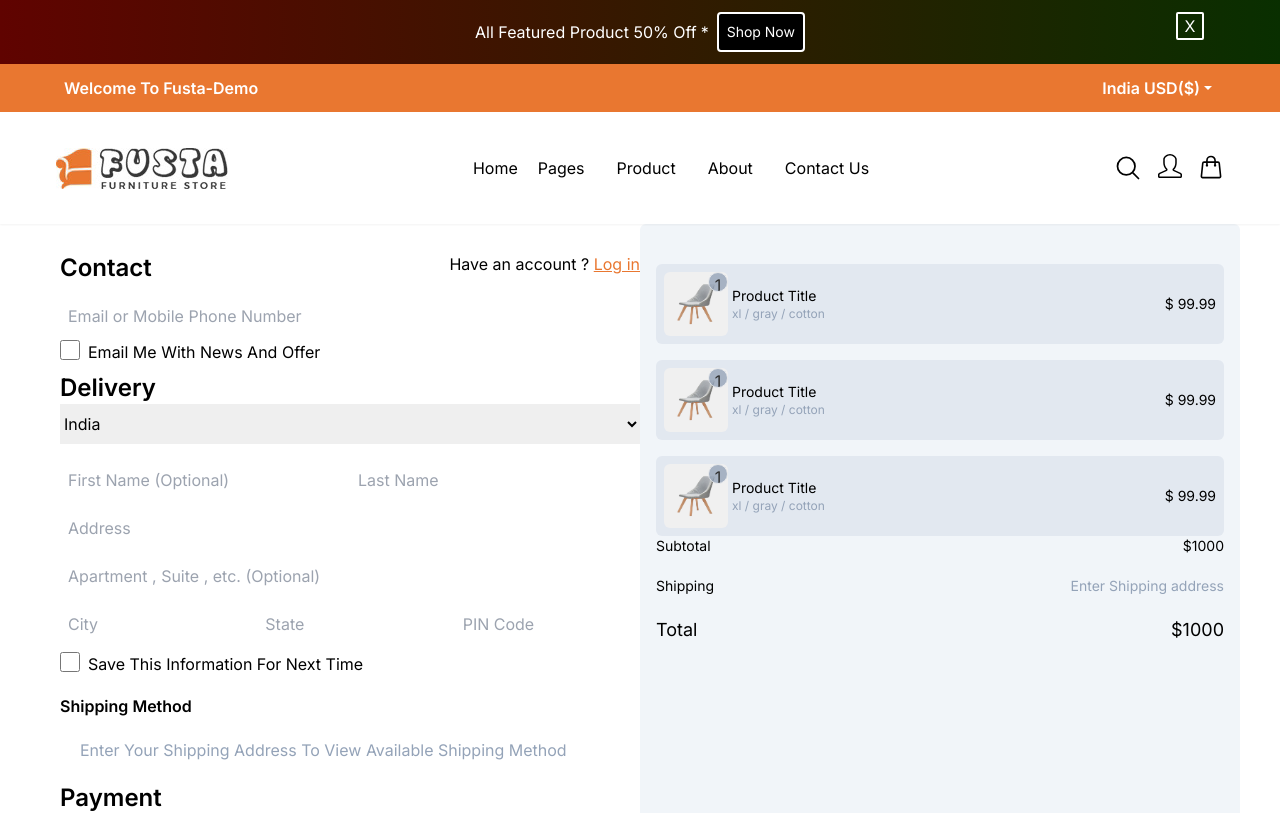
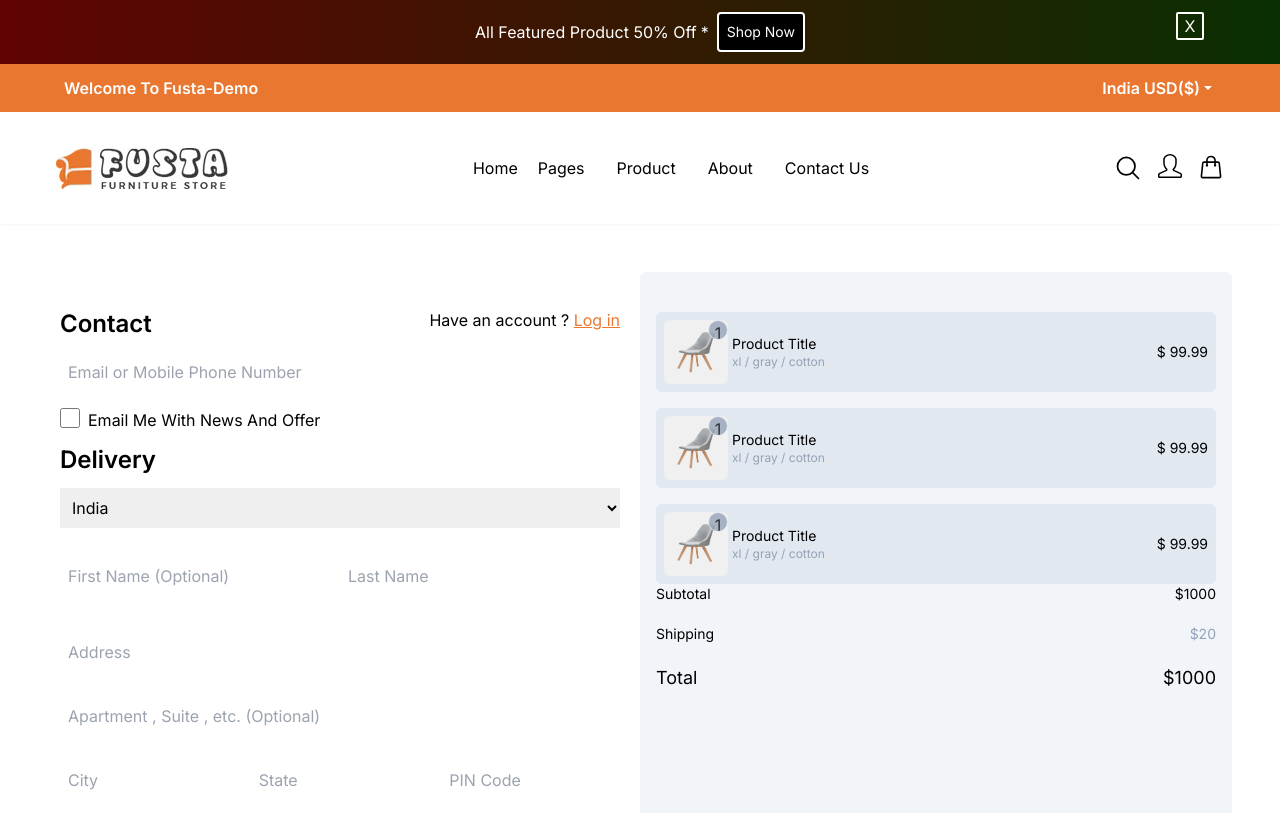
Before and after one commit to kirtankathiriya/fusta-furniture-final-git-repo, a Next.js app: page /Checkout in a window 1280 px wide. Shown: the top 813 px of the page. Built offline with nearby package versions, Linux system fonts and the light colour scheme.

Commit message:
checkout page setting by padding and margin

```diff
--- a/src/app/Checkout/commonForm.tsx
+++ b/src/app/Checkout/commonForm.tsx
@@ -6,33 +6,33 @@ function CommonForm({ }: Props) {
     return (
         <div className='rounded'>
             <label htmlFor="select country" className='sr-only'>select country</label>
-            <select name="countries" id="countries" className='w-full h-10 text-left'>
+            <select name="countries" id="countries" className='w-full h-10 text-left px-2'>
                 <option value="in">India</option>
             </select>
 
-            <div className='gap-2'>
-                <label htmlFor="First Name" className='sr-only gap-3'>First Name</label>
-                <input type="text" placeholder='First Name (Optional)' className='mt-4 w-full md:w-1/2 p-2 mb-2' />
+            <div className='gap-3 my-3'>
+                <label htmlFor="First Name" className='sr-only'>First Name</label>
+                <input type="text" placeholder='First Name (Optional)' className='mt-4 w-full md:w-1/2 p-2 my-3' />
 
                 <label htmlFor="Last Name" className='sr-only'>Last Name</label>
-                <input type="text" placeholder='Last Name' className='p-2 w-full md:w-1/2 mb-2' />
+                <input type="text" placeholder='Last Name' className='p-2 w-full md:w-1/2 my-3' />
             </div>
 
             <label htmlFor="Address" className='sr-only'>Address</label>
-            <input type="Address" placeholder='Address' className='w-full p-2 mb-2' />
+            <input type="Address" placeholder='Address' className='w-full p-2 my-3' />
 
             <label htmlFor="ApartMent" className='sr-only'>ApartMent</label>
-            <input type="text" placeholder='Apartment , Suite , etc. (Optional)' className='w-full p-2 mb-2' />
+            <input type="text" placeholder='Apartment , Suite , etc. (Optional)' className='w-full p-2 my-3' />
 
             <div className='flex flex-col md:flex-row gap-3'>
                 <label htmlFor="city" className='sr-only'>City</label>
-                <input type="text" placeholder='City' className='w-full p-2 mb-2' />
+                <input type="text" placeholder='City' className='w-full p-2 my-3' />
 
                 <label htmlFor="state" className='sr-only'>State</label>
-                <input type="text" placeholder='State' className='w-full p-2 mb-2' />
+                <input type="text" placeholder='State' className='w-full p-2 my-3' />
 
                 <label htmlFor="pincode" className='sr-only'>PIN Code</label>
-                <input type="tel" placeholder='PIN Code' className='w-full p-2 mb-2' />
+                <input type="tel" placeholder='PIN Code' className='w-full p-2 my-3' />
             </div>
         </div>
     )
--- a/src/app/Checkout/page.tsx
+++ b/src/app/Checkout/page.tsx
@@ -15,19 +15,15 @@ const YourPage = () => {
 
   return (
     <>
-      <main className="ml-10 mr-10">
-        {/* <div className="flex flex-row justify-between mr-5 mt-2">
-          <Image src={pic} alt="company logo" />
-          <FaShoppingBag className="mt-3 hover:text-[#E97730] size" />
-        </div> */}
+      <section className=" border-t-7 p-12">
         <div className="grid grid-cols-1 md:grid-cols-2 caret-orange-500">
-          <div className="mt-7 ml-5">
+          <div className="ml-3 my-9 mr-5">
             <div className="contact flex justify-between">
               <h2 className="font-semibold text-2xl">Contact</h2>
               <p className="text-black-100">
                 Have an account ?{" "}
                 <a
-                  href="http://localhost:3000/Account/Loginpage"
+                  href="/Account/Loginpage"
                   className="text-[rgb(233,119,48)] underline"
                 >
                   Log in
@@ -41,7 +37,7 @@ const YourPage = () => {
               <input
                 type="email"
                 placeholder="Email or Mobile Phone Number"
-                className="w-full p-2 mt-3"
+                className="w-full p-2 my-3"
               />
 
               <div className="flex flex-row gap-2 mt-1">
@@ -56,10 +52,10 @@ const YourPage = () => {
                 </label>
               </div>
 
-              <h2 className="font-semibold text-2xl mt-2">Delivery</h2>
+              <h2 className="font-semibold text-2xl my-3">Delivery</h2>
               <CommonForm />
 
-              <div className="flex flex-row gap-2">
+              <div className="flex flex-row gap-2 my-3">
                 <label>
                   <input
                     type="checkbox"
@@ -71,11 +67,14 @@ const YourPage = () => {
                 </label>
               </div>
 
-              <div className="font-semibold mt-4">
-                <h2>Shipping Method</h2>
-                <p className="text-slate-400 font-normal p-5">
-                  Enter Your Shipping Address To View Available Shipping Method
-                </p>
+              <div className="my-3">
+                <h2 className="font-semibold text-2xl">Shipping Method</h2>
+                <div className="flex p-5 border-1	border-orange-500 rounded bg-[#FEF4F2] justify-between">
+                  <p>
+                    Standard Shipping
+                  </p>
+                  <h3 className="font-semibold">$20</h3>
+                </div>
               </div>
 
               <div className="payment">
@@ -142,7 +141,7 @@ const YourPage = () => {
                 </div>
                 <div className="shipping flex flex-row justify-between">
                   <p>Shipping</p>
-                  <p className="text-slate-400">Enter Shipping address</p>
+                  <p className="text-slate-400">$20</p>
                 </div>
                 <div className="total flex flex-row justify-between text-lg">
                   <p>Total</p>
@@ -152,11 +151,11 @@ const YourPage = () => {
             </div>
           </div>
 
-          <div className="mb-2 bg-[#E97730] rounded text-white text-center font-serif mt-2 p-5 font-medium ml-5">
+          <section className="bg-[#E97730] rounded text-white text-center p-5 font-medium ml-3 mr-5">
             <button type="button">Complete Order</button>
-          </div>
+          </section>
         </div>
-      </main>
+      </section>
     </>
   );
 };
```
